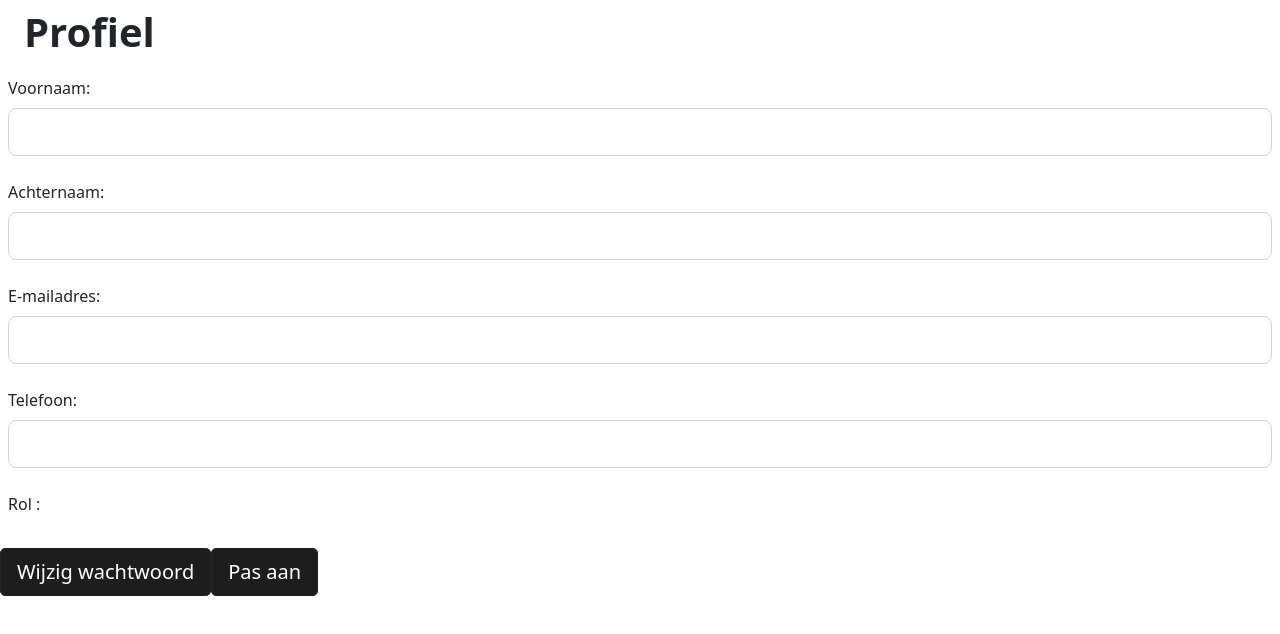
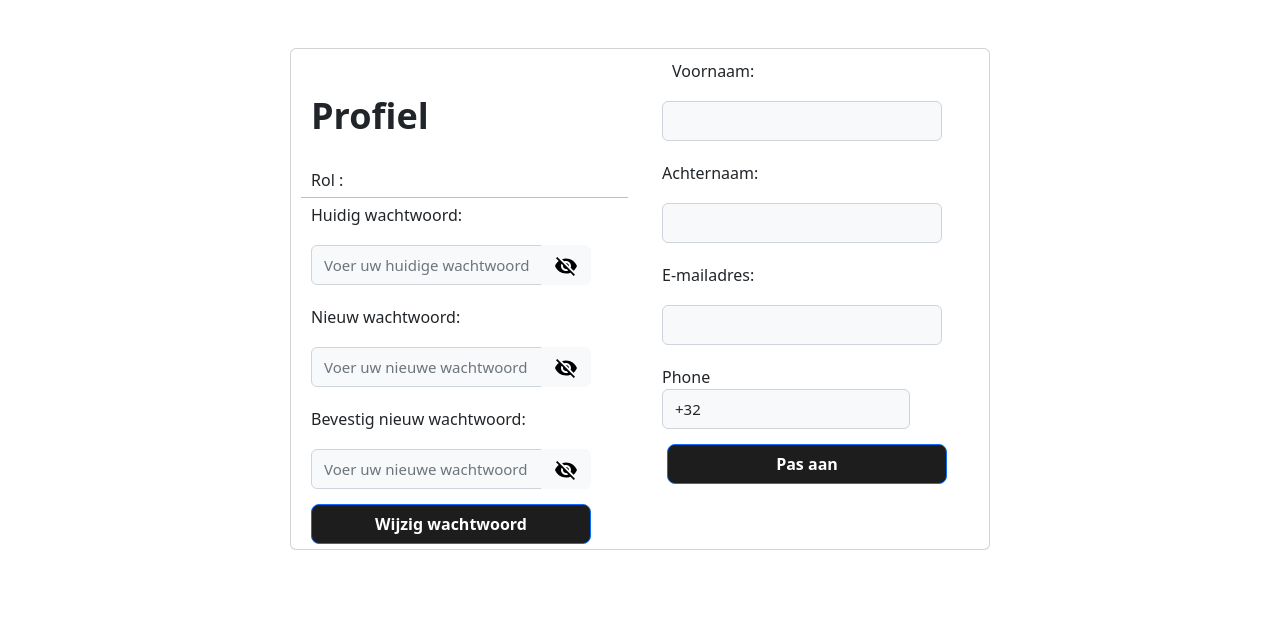
Before and after one commit to SELab-2/Dr-Trottoir-4, a Next.js app in the folder frontend/: page /user/profile in a window 1280 px wide. Shown: the top 634 px of the page. Built offline with nearby package versions, Linux system fonts and the light colour scheme.

Commit message:
cleanup profile

```diff
--- a/frontend/pages/user/profile.tsx
+++ b/frontend/pages/user/profile.tsx
@@ -1,17 +1,20 @@
-import React, { useEffect, useState } from "react";
-import { getCurrentUser, getUserRole, patchUser, User } from "@/lib/user";
-import styles from "@/styles/Login.module.css";
-import { useTranslation } from "react-i18next";
-import { getAllRegions, RegionInterface } from "@/lib/region";
+import React, {useEffect, useState} from "react";
+import {getCurrentUser, getUserRole, patchUser, User} from "@/lib/user";
+import {useTranslation} from "react-i18next";
+import {getAllRegions, RegionInterface} from "@/lib/region";
 import AdminHeader from "@/components/header/adminHeader";
 import StudentHeader from "@/components/header/studentHeader";
 import SyndicHeader from "@/components/header/syndicHeader";
-import { handleError } from "@/lib/error";
-import PasswordModal from "@/components/password/passwordModal";
+import {handleError} from "@/lib/error";
 import ErrorMessageAlert from "@/components/errorMessageAlert";
+import {Button, Card, Col, Container, Form, FormCheck, FormControl, InputGroup, Row} from "react-bootstrap";
+import PhoneInput from "react-phone-input-2";
+import PasswordInput from "@/components/password/passwordInput";
+import {changePassword} from "@/lib/authentication";
+import {Divider} from "@mui/material";
 
 export default function UserProfile() {
-    const { t } = useTranslation();
+    const {t} = useTranslation();
     const [user, setUser] = useState<User | null>(null);
     const [firstName, setFirstName] = useState<string>("");
     const [lastName, setLastName] = useState<string>("");
@@ -20,10 +23,23 @@ export default function UserProfile() {
     const [selectedRegions, setSelectedRegions] = useState<number[]>([]);
     const [allRegions, setAllRegions] = useState<RegionInterface[]>([]);
     const [role, setRole] = useState<string>("");
-    const [showPasswordModal, setShowPasswordModal] = useState<boolean>(false);
-
+    const [newPassword1, setNewPassword1] = useState<string>("");
+    const [showPassword, setShowPassword] = useState<boolean>(false);
+    const [currentPassword, setCurrentPassword] = useState<string>("");
+    const [showCurrentPassword, setShowCurrentPassword] = useState<boolean>(false);
+    const [newPassword2, setNewPassword2] = useState<string>("");
     const [errorMessages, setErrorMessages] = useState<string[]>([]);
     const [succesPatch, setSuccessPatch] = useState<boolean>(false);
+    const [succesPass, setSuccessPass] = useState<boolean>(false);
+
+    const handlePasswordVisibility = () => {
+        setShowPassword(!showPassword);
+    };
+
+    const handleCurrentPasswordVisibility = () => {
+        setShowCurrentPassword(!showCurrentPassword);
+    };
+
 
     useEffect(() => {
         getCurrentUser().then(
@@ -42,13 +58,6 @@ export default function UserProfile() {
             }
         );
     }, []);
-
-    const openPasswordModal = () => {
-        setShowPasswordModal(true);
-    };
-    const closePasswordModal = () => {
-        setShowPasswordModal(false);
-    };
 
     function setUserInfo(u: User) {
         setRole(getUserRole(u.role.toString()));
@@ -93,96 +102,112 @@ export default function UserProfile() {
         );
     }
 
+    function submitPasswordChange() {
+        if (newPassword1 !== newPassword2) {
+            setErrorMessages(["De ingevoerde wachtwoorden komen niet overeen."]);
+            return;
+        } else if (currentPassword == newPassword1 || currentPassword == newPassword2) {
+            setErrorMessages(["Uw huidig wachtwoord en nieuw wachtwoord mogen niet overeenkomen"]);
+        } else if (!newPassword1 || !currentPassword || !newPassword2) {
+            setErrorMessages(["Gelieve alle velden in te vullen"]);
+        } else {
+            changePassword({
+                old_password: currentPassword,
+                new_password1: newPassword1,
+                new_password2: newPassword2,
+            }).then((_) => {
+                    setSuccessPass(true);
+                },
+                (err) => {
+                    const e = handleError(err)
+                    setErrorMessages(e);
+                });
+        }
+    }
+
     return (
         <>
-            {["Admin", "Superstudent"].includes(role) && <AdminHeader />}
-            {"Student" === role && <StudentHeader />}
-            {"Syndic" === role && <SyndicHeader />}
-            <ErrorMessageAlert errorMessages={errorMessages} setErrorMessages={setErrorMessages} />
+            {["Admin", "Superstudent"].includes(role) && <AdminHeader/>}
+            {"Student" === role && <StudentHeader/>}
+            {"Syndic" === role && <SyndicHeader/>}
+            <Container className="center_container">
+                <Card className="padding" style={{maxWidth: '700px', width: '100%'}}>
+                    <Row>
+                        <Col md={6} className="column_padding">
+                            <label className="title">Profiel</label> <br/>
+                            <label className="normal_text">
+                                   Rol : <strong> {`${user ? t(getUserRole(user.role.toString())) : ""}`}</strong>
+                                </label>
+                            <Divider style={{backgroundColor: 'black'}}/>
+                            {succesPass && (
+                                <div className={"visible alert alert-success alert-dismissible fade show"}>
+                                    <strong>Succes!</strong> Uw wachtwoord werd met succes gewijzigd!
+                                    <button type="button" className="btn-close"
+                                            onClick={() => setSuccessPass(false)}/>
+                                </div>
+                            )}
                             {succesPatch && (
                                 <div className={"visible alert alert-success alert-dismissible fade show"}>
                                     <strong>Succes!</strong> Uw profiel werd met succes gewijzigd!
-                    <button type="button" className="btn-close" onClick={() => setSuccessPatch(false)}></button>
+                                    <button type="button" className="btn-close"
+                                            onClick={() => setSuccessPatch(false)}/>
                                 </div>
                             )}
-            <form className="m-2">
-                <div className="d-flex align-items-center mb-3 pb-1">
-                    <i className="fas fa-cubes fa-2x me-3" />
-                    <span className="h1 fw-bold mb-0">Profiel</span>
+                            <ErrorMessageAlert errorMessages={errorMessages} setErrorMessages={setErrorMessages}/>
+                            <PasswordInput
+                                value={currentPassword}
+                                setPassword={setCurrentPassword}
+                                handlePasswordVisibility={handleCurrentPasswordVisibility}
+                                showPassword={showCurrentPassword}
+                                label="Huidig wachtwoord:"
+                                placeholder="Voer uw huidige wachtwoord in"
+                                showIconButton={true}
+                            />
+                            <PasswordInput
+                                value={newPassword1}
+                                setPassword={setNewPassword1}
+                                handlePasswordVisibility={handlePasswordVisibility}
+                                showPassword={showPassword}
+                                label="Nieuw wachtwoord:"
+                                placeholder="Voer uw nieuwe wachtwoord in"
+                                showIconButton={true}
+                            />
+                            <PasswordInput
+                                value={newPassword2}
+                                setPassword={setNewPassword2}
+                                handlePasswordVisibility={() => null}
+                                showPassword={false}
+                                label="Bevestig nieuw wachtwoord:"
+                                placeholder="Voer uw nieuwe wachtwoord opnieuw in"
+                                showIconButton={false}
+                            />
+                            <div style={{paddingLeft: '10px'}}>
+                                <Button
+                                    className="wide_button"
+                                    size="lg"
+                                    onClick={() => {
+                                        submitPasswordChange()
+                                    }}>
+                                    Wijzig wachtwoord
+                                </Button>
                             </div>
-
-                <div className="form-outline mb-4">
-                    <label className="form-label">Voornaam:</label>
-                    <input
-                        type="text"
-                        className={`form-control form-control-lg ${styles.input}`}
-                        value={firstName}
-                        onChange={(e: React.ChangeEvent<HTMLInputElement>) => {
-                            setFirstName(e.target.value);
-                            e.target.setCustomValidity("");
-                        }}
-                        onInvalid={(e: React.ChangeEvent<HTMLInputElement>) => {
-                            e.target.setCustomValidity("Voornaam is verplicht.");
-                        }}
-                        required
-                    />
-                </div>
-
-                <div className="form-outline mb-4">
-                    <label className="form-label">Achternaam:</label>
-                    <input
-                        type="text"
-                        className={`form-control form-control-lg ${styles.input}`}
-                        value={lastName}
-                        onChange={(e: React.ChangeEvent<HTMLInputElement>) => {
-                            setLastName(e.target.value);
-                            e.target.setCustomValidity("");
-                        }}
-                        onInvalid={(e: React.ChangeEvent<HTMLInputElement>) => {
-                            e.target.setCustomValidity("Achternaam is verplicht.");
-                        }}
-                        required
-                    />
-                </div>
-
-                <div className="form-outline mb-4">
-                    <label className="form-label">E-mailadres:</label>
-                    <input
-                        type="email"
-                        className={`form-control form-control-lg ${styles.input}`}
-                        value={email}
-                        onChange={(e: React.ChangeEvent<HTMLInputElement>) => {
-                            setEmail(e.target.value);
-                        }}
-                        required
-                    />
-                </div>
-
-                <div className="form-outline mb-4">
-                    <label className="form-label">Telefoon:</label>
-                    <input
-                        value={phoneNumber}
-                        type="text"
-                        className={`form-control form-control-lg ${styles.input}`}
-                        onChange={(e: React.ChangeEvent<HTMLInputElement>) => setPhoneNumber(e.target.value)}
-                    />
-                </div>
-
-                <div className="form-outline mb-4">
-                    <label className="form-label">{`Rol : ${user ? t(getUserRole(user.role.toString())) : ""}`}</label>
-                </div>
-
+                        </Col>
+                        <Col md={6}>
+                            <Form>
+                                <div>
+                                    <label className="normal_text"> </label>
                                     {allRegions.length > 0 && (
-                    <div className="form-outline mb-4">
-                        <label className="form-label">Regio's waarin u wilt werken:</label>
+                                        <div>
+                                            <label className="normal_text">Regio's waarin u wilt werken:</label>
                                             {allRegions?.map((r: RegionInterface) => {
                                                 return (
-                                <div className="form-check" key={r.id}>
-                                    <input
-                                        className="form-check-input"
-                                        type="checkbox"
+                                                    <div key={r.id}>
+                                                        <Row className="align-items-center">
+                                                            <Col xs="auto">
+                                                                <FormCheck
                                                                     value={r.id}
                                                                     id={r.id.toString()}
+                                                                    style={{paddingLeft: '15px'}}
                                                                     checked={selectedRegions.some((n: number) => n === r.id)}
                                                                     onChange={(e: React.ChangeEvent<HTMLInputElement>) => {
                                                                         const regionId = Number(e.target.value);
@@ -205,26 +230,102 @@ export default function UserProfile() {
                                                                         }
                                                                     }}
                                                                 />
-                                    <label className="form-check-label" htmlFor={r.id.toString()}>
+                                                            </Col>
+                                                            <Col>
+                                                                <label className="normal_text"
+                                                                       htmlFor={r.id.toString()}>
                                                                     {r.region}
                                                                 </label>
+                                                            </Col>
+                                                        </Row>
                                                     </div>
                                                 );
                                             })}
                                         </div>
                                     )}
-            </form>
+                                    <Form.Label className="normal_text">Voornaam:</Form.Label>
+                                    <InputGroup className="input">
+                                        <FormControl
+                                            className="form_control"
+                                            type="text"
+                                            value={firstName}
+                                            onChange={(e: React.ChangeEvent<HTMLInputElement>) => {
+                                                setFirstName(e.target.value);
+                                                e.target.setCustomValidity("");
+                                            }}
+                                            onInvalid={(e: React.ChangeEvent<HTMLInputElement>) => {
+                                                e.target.setCustomValidity("Voornaam is verplicht.");
+                                            }}
+                                            required
+                                        />
+                                    </InputGroup>
+                                </div>
+
                                 <div>
-                <button className={`btn btn-dark btn-lg btn-block ${styles.button}`} onClick={openPasswordModal}>
-                    Wijzig wachtwoord
-                </button>
+                                    <Form.Label className="normal_text">Achternaam:</Form.Label>
+                                    <InputGroup className="input">
+                                        <FormControl
+                                            className="form_control"
+                                            type="text"
+                                            value={lastName}
+                                            onChange={(e: React.ChangeEvent<HTMLInputElement>) => {
+                                                setLastName(e.target.value);
+                                                e.target.setCustomValidity("");
+                                            }}
+                                            onInvalid={(e: React.ChangeEvent<HTMLInputElement>) => {
+                                                e.target.setCustomValidity("Achternaam is verplicht.");
+                                            }}
+                                            required
+                                        />
+                                    </InputGroup>
+                                </div>
 
-                <PasswordModal show={showPasswordModal} closeModal={closePasswordModal} />
+                                <div>
+                                    <Form.Label className="normal_text">E-mailadres:</Form.Label>
+                                    <InputGroup className="input">
+                                        <FormControl
+                                            className="form_control"
+                                            type="email"
+                                            value={email}
+                                            onChange={(e: React.ChangeEvent<HTMLInputElement>) => {
+                                                setEmail(e.target.value);
+                                            }}
+                                            required
+                                        />
+                                    </InputGroup>
+                                </div>
 
-                <button className={`btn btn-dark btn-lg btn-block ${styles.button}`} onClick={submit}>
+                                <div>
+                                    <InputGroup className="input">
+                                        <PhoneInput
+                                            country={"be"}
+                                            value={phoneNumber}
+                                            preferredCountries={["be", "nl"]}
+                                            onChange={(phone) => setPhoneNumber("+" + phone)}
+                                            inputClass="form_control"
+                                            inputStyle={{
+                                                height: '40px',
+                                                background: '#f8f9fa',
+                                                fontSize: '15px',
+                                                width: '100%',
+                                                maxWidth: '300px'
+                                            }}
+                                        />
+                                    </InputGroup>
+                                </div>
+                                <div style={{paddingLeft: '15px'}}>
+                                    <Button
+                                        className="wide_button"
+                                        size="lg"
+                                        onClick={submit}>
                                         Pas aan
-                </button>
+                                    </Button>
                                 </div>
+                            </Form>
+                        </Col>
+                    </Row>
+                </Card>
+            </Container>
         </>
     );
 }
--- a/frontend/styles/Welcome.module.css
+++ /dev/null
@@ -1,30 +0,0 @@
-.title {
-    text-align: center;
-    margin-top: 100px;
-    font: 56px Helvetica, sans-serif;
-    font-weight: bold;
-}
-
-.image {
-    display: block;
-    margin-left: auto;
-    margin-right: auto;
-}
-
-.text {
-    margin-left: 60px;
-    margin-top: 20px;
-    margin-bottom: 10px;
-    font: 16px Helvetica, sans-serif;
-}
-
-.button {
-    width: 100px;
-    height: 40px;
-    display: block;
-    margin-left: auto;
-    margin-right: auto;
-    border-radius: 5px;
-    background-color: #1D1D1D;
-    color: yellow;
-}
```
Also changed, not shown: frontend/pages/admin/communication.tsx (+31 -36 lines), frontend/pages/admin/data/buildings/index.tsx (+35 -30 lines), frontend/pages/admin/data/lobby/index.tsx (+23 -21 lines), frontend/pages/admin/data/mails/index.tsx (+22 -19 lines), frontend/pages/admin/data/regions/index.tsx (+30 -24 lines). Lines whose indentation alone changed are shown as unchanged.
